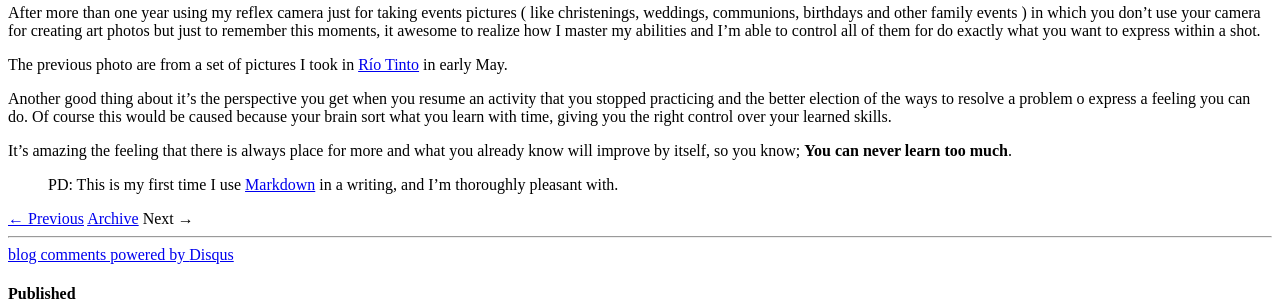
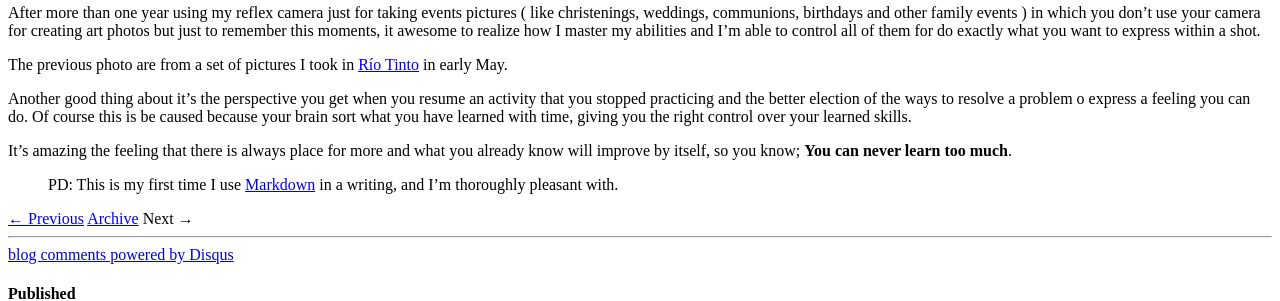
Before and after one commit to robertovg/robertovg.github.com, a Jekyll site: the page built from _posts/2013-05-21-were-like-wine-we-get-better-with-time.md, in a window 1280 px wide. Shown: the part 1494-1795 px from the top of the page. Built offline with Jekyll 4.4.1, drawn with Linux system fonts in a browser that asks for light colours; nearby versions of some CDN libraries; library files that are not in the unit come from our copies; a script that is not in the unit is left out; comment, search, counter and statistics services are not loaded.

Commit message:
another little correction

```diff
--- a/_posts/2013-05-21-were-like-wine-we-get-better-with-time.md
+++ b/_posts/2013-05-21-were-like-wine-we-get-better-with-time.md
@@ -32,7 +32,7 @@ After more than one year using my reflex camera just for taking events pictures
 
 The previous photo are from a set of pictures I took in <a href="http://www.flickr.com/photos/robertovg24/sets/72157633511463587/" target="_blank">Río Tinto</a> in early May.
 
-Another good thing about it's the perspective you get when you resume an activity that you stopped practicing and the better election of the ways to resolve a problem o express a feeling you can do. Of course this would be caused because your brain sort what you learn with time, giving you the right control over your learned skills.
+Another good thing about it's the perspective you get when you resume an activity that you stopped practicing and the better election of the ways to resolve a problem o express a feeling you can do. Of course this is be caused because your brain sort what you have learned with time, giving you the right control over your learned skills.
 
 It's amazing the feeling that there is always place for more and what you already know will improve by itself, so you know; **You can never learn too much**.
 
```
